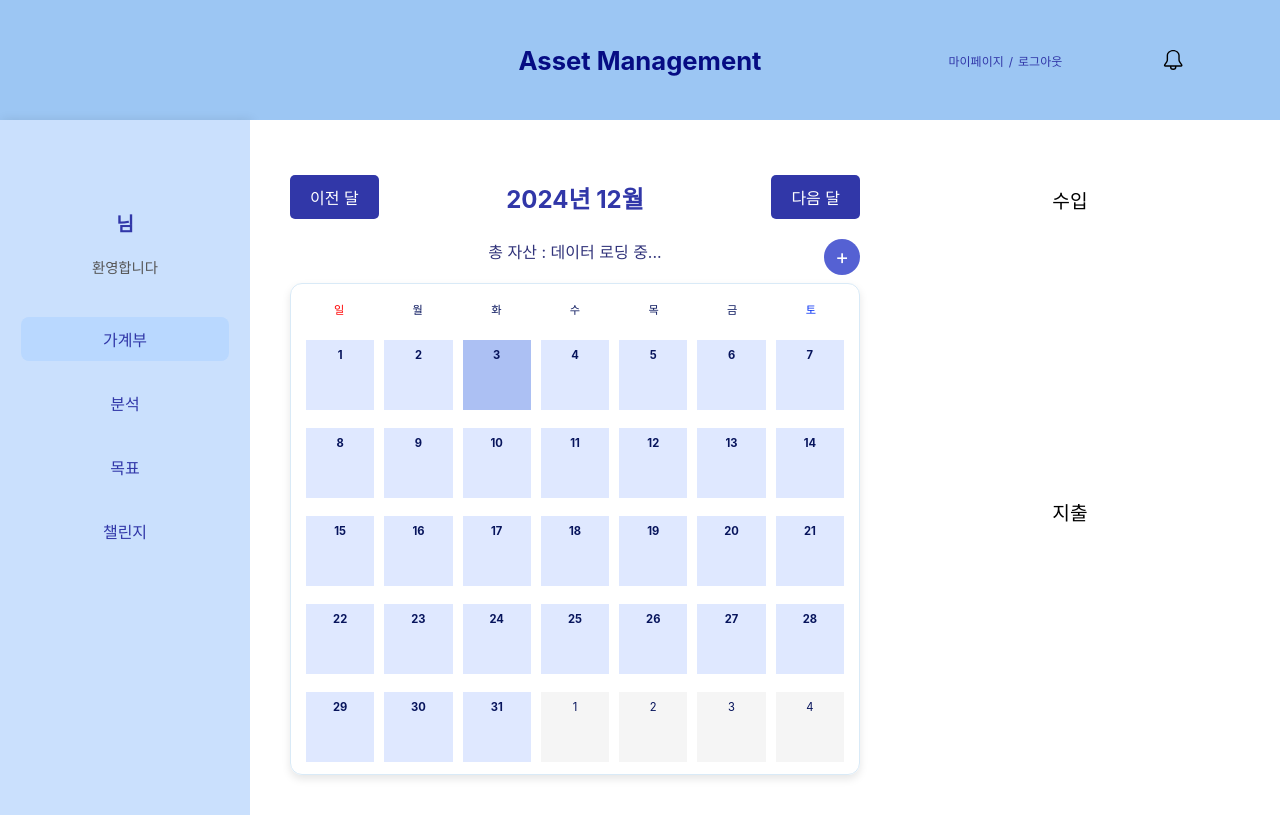
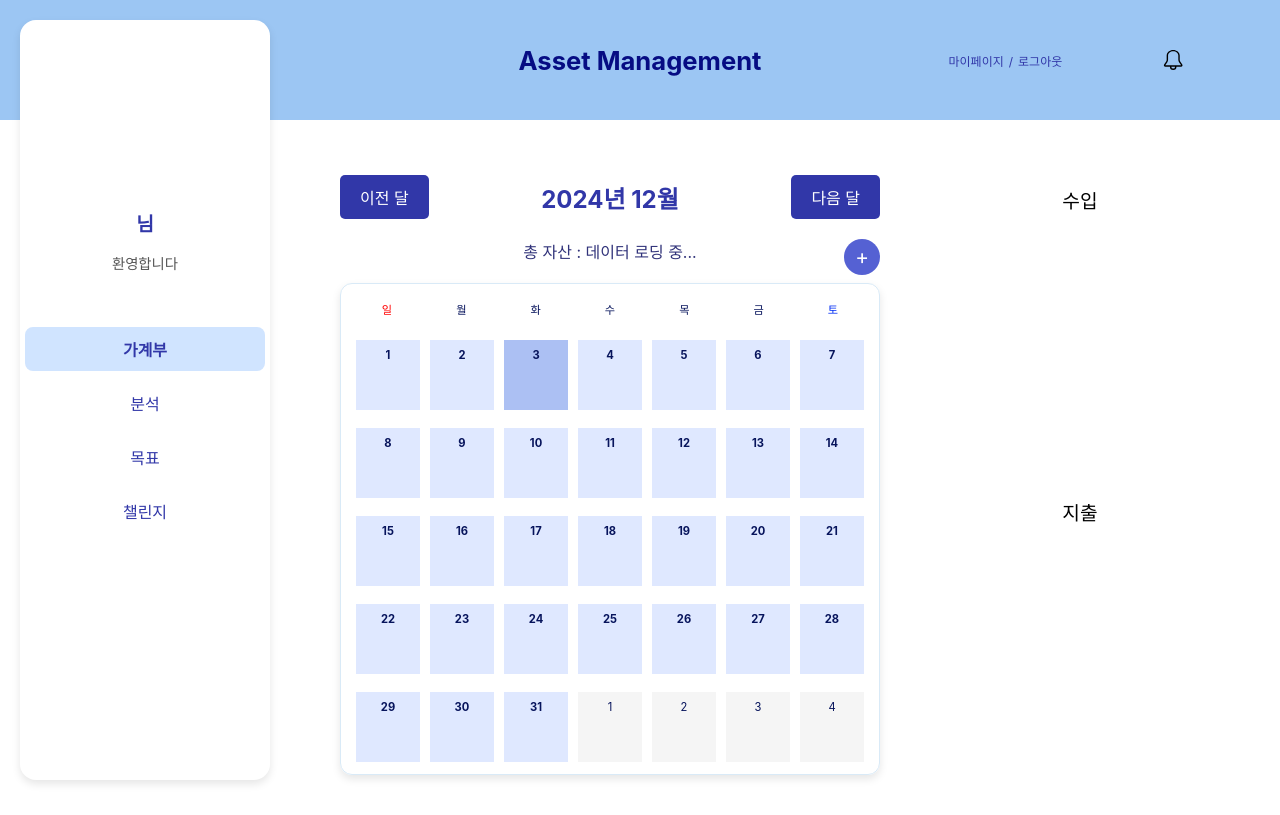
Before and after one commit to hgb926/asset-management, a React (Create React App) app: page / in a window 1280 px wide. Built offline with nearby package versions, Linux system fonts and the light colour scheme; sample sign-in values are in the browser's storage.

Commit message:
[UI] Changed GNB UI
float, background color white

```diff
--- /dev/null
+++ b/src/components/main/challenge/Boards.js
@@ -0,0 +1,12 @@
+import React from 'react';
+import styles from '../../../styles/challenge/Boards.module.scss'
+
+const Boards = () => {
+    return (
+        <div>
+
+        </div>
+    );
+};
+
+export default Boards;
--- a/src/components/main/challenge/Challenge.js
+++ b/src/components/main/challenge/Challenge.js
@@ -1,11 +1,13 @@
 import React from 'react';
 import styles from '../../../styles/challenge/Challenge.module.scss';
 import ChallengeHeader from "./ChallengeHeader";
+import Boards from "./Boards";
 
 const Challenge = () => {
     return (
         <div className={styles.wrap}>
             <ChallengeHeader/>
+            <Boards/>
         </div>
     );
 };
--- a/src/styles/main/Dashboard.module.scss
+++ b/src/styles/main/Dashboard.module.scss
@@ -1,34 +1,55 @@
 .container {
   width: 250px; /* 고정 너비 */
-  background: #cae0fd;
-  flex-shrink: 0; /* 크기가 줄어들지 않도록 설정 */
+  height: calc(100vh - 40px); /* 화면 높이에서 여백을 고려 */
+  background: #ffffff; /* 흰색 배경 */
+  position: fixed; /* 화면에 고정 */
+  top: 20px; /* 상단 여백 */
+  left: 20px; /* 좌측 여백 */
+  z-index: 9999; /* 가장 위로 올리기 */
   display: flex;
-  justify-content: center;
-  box-shadow: 2px 0 10px rgba(0, 0, 0, 0.1); /* 약간의 그림자 추가 */
-
+  flex-direction: column;
+  justify-content: flex-start;
+  align-items: center;
+  box-shadow: 0 4px 8px rgba(0, 0, 0, 0.1); /* 그림자 추가 */
+  border-radius: 16px; /* 둥근 테두리 */
+  overflow: hidden; /* 내용이 넘치지 않도록 설정 */
 
   .subContainer {
+    margin-top: 150px;
     width: 100%; /* 가로 채우기 */
     padding: 20px;
     text-align: center;
     display: flex;
     flex-direction: column;
     align-items: center;
-    margin-top: 50px;
+    overflow-y: auto; /* 스크롤 가능 */
+
+    .header {
+      width: 100%;
+      margin-bottom: 20px;
+
+      .showMore {
+        font-size: 1rem;
+        font-weight: bold;
+        margin-bottom: 20px;
+        text-align: center;
+      }
+    }
 
     .profile {
       text-align: center;
+      margin-bottom: 40px;
 
       .welcome {
         font-size: 1.2rem;
         font-weight: bold;
         color: #3137a8;
+        margin-bottom: 5px;
       }
 
       .greeting {
         font-size: 0.9rem;
         color: #555;
-        margin-bottom: 40px;
       }
     }
 
@@ -37,6 +58,15 @@
       display: flex;
       flex-direction: column;
       align-items: center;
+
+      .menuTitle {
+        font-size: 0.9rem;
+        font-weight: bold;
+        margin-bottom: 10px;
+        color: #888;
+        text-align: left;
+        width: 80%;
+      }
 
       .menuItem {
         text-decoration: none;
@@ -48,16 +78,18 @@
         cursor: pointer;
         text-align: center;
         width: 80%;
-        margin-bottom: 20px;
+        margin-bottom: 10px;
 
         &:hover {
-          background-color: #a6ccfd;
+          background-color: #e8f0fe;
           color: #1c21ac;
           transform: translateY(-3px);
         }
       }
+
       .active {
-        background-color: #b9d8ff;
+        background-color: #d0e4ff;
+        font-weight: bold;
       }
     }
   }
--- a/src/styles/main/RootLayout.module.scss
+++ b/src/styles/main/RootLayout.module.scss
@@ -12,6 +12,7 @@
 .outlet {
   flex: 1;
   padding: 20px;
+  margin-left: 300px;
   background: #fff; /* Outlet 배경색 설정 */
   //position: relative;
 
```
Also changed, not shown: src/styles/challenge/Boards.module.scss (added).
